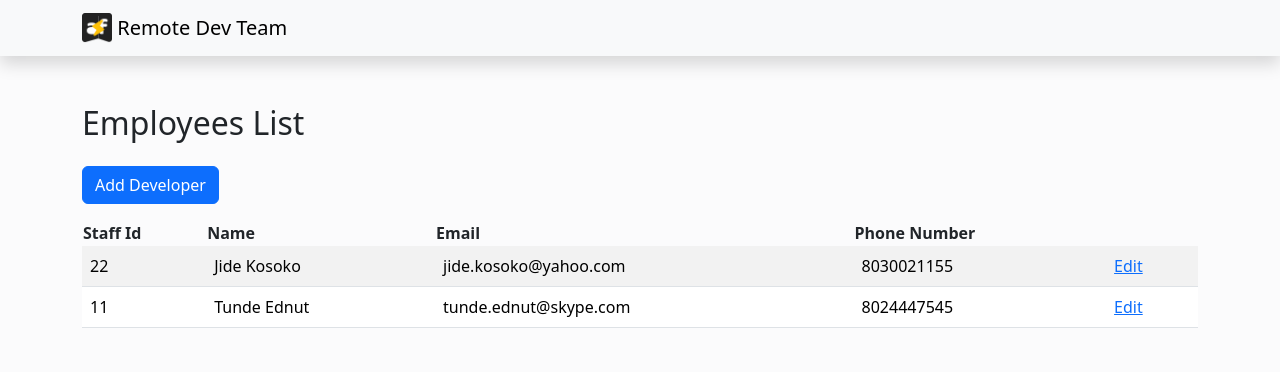
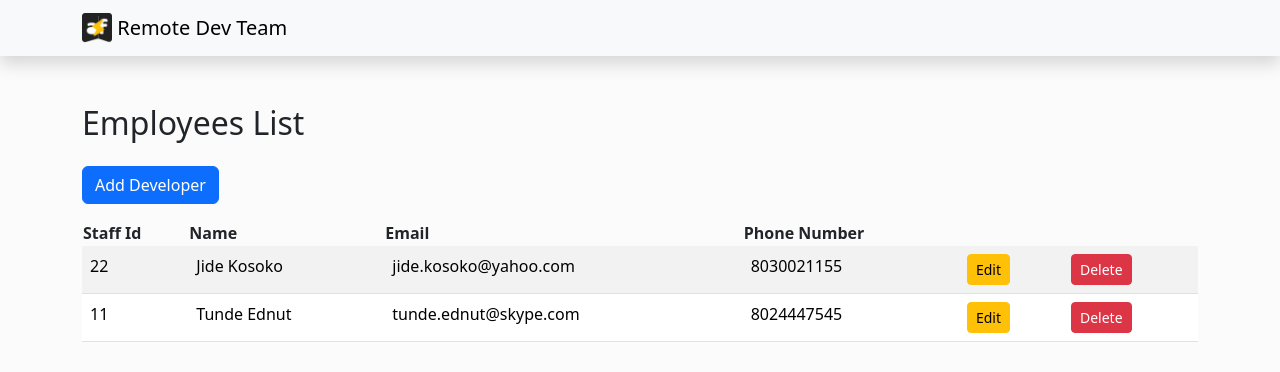
Before and after one commit to afolabiopakunle/employee-crud, an Angular app: page / in a window 1280 px wide. Shown: the top 372 px of the page. Built offline with nearby package versions, Linux system fonts and the light colour scheme.

Commit message:
edit and delete buttons added

```diff
--- a/src/app/pages/employees/employees.component.html
+++ b/src/app/pages/employees/employees.component.html
@@ -9,6 +9,7 @@
                 <td>Email</td>
                 <td>Phone Number</td>
                 <td></td>
+                <td></td>
         </thead>
         <tbody>
             <tr *ngFor="let employee of employees; let i = index">
@@ -16,7 +17,8 @@
               <td>{{ employee.name }}</td>
               <td>{{ employee.email }}</td>
               <td>{{ employee.phoneNumber }}</td>
-              <td><a [routerLink]="['employee/edit', employee.id]">Edit</a></td>
+              <td><a class="btn btn-warning btn-sm" [routerLink]="['employee/edit', employee.id]">Edit</a></td>
+              <td><a class="btn btn-danger btn-sm">Delete</a></td>
             </tr>
         </tbody>
     </table>
```
